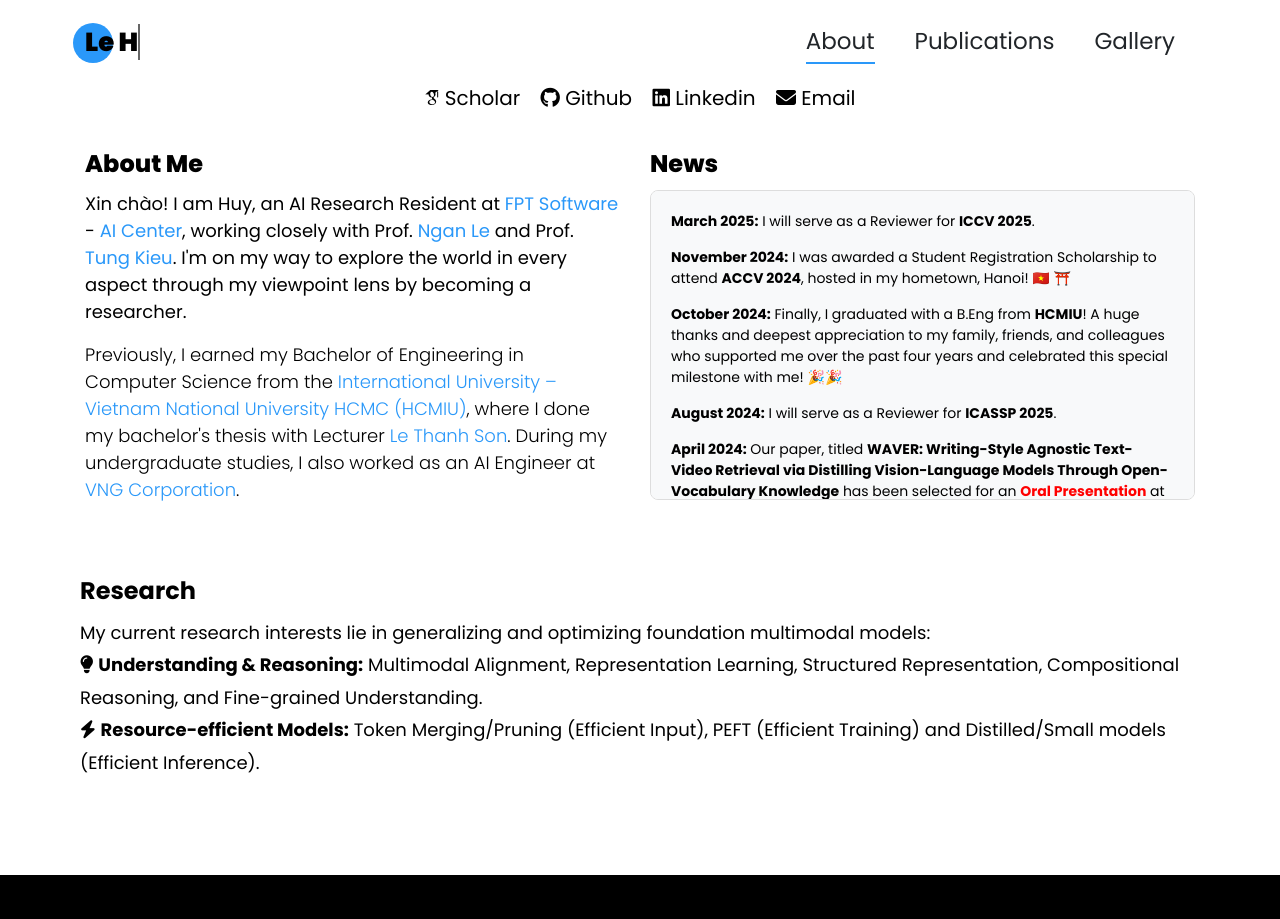
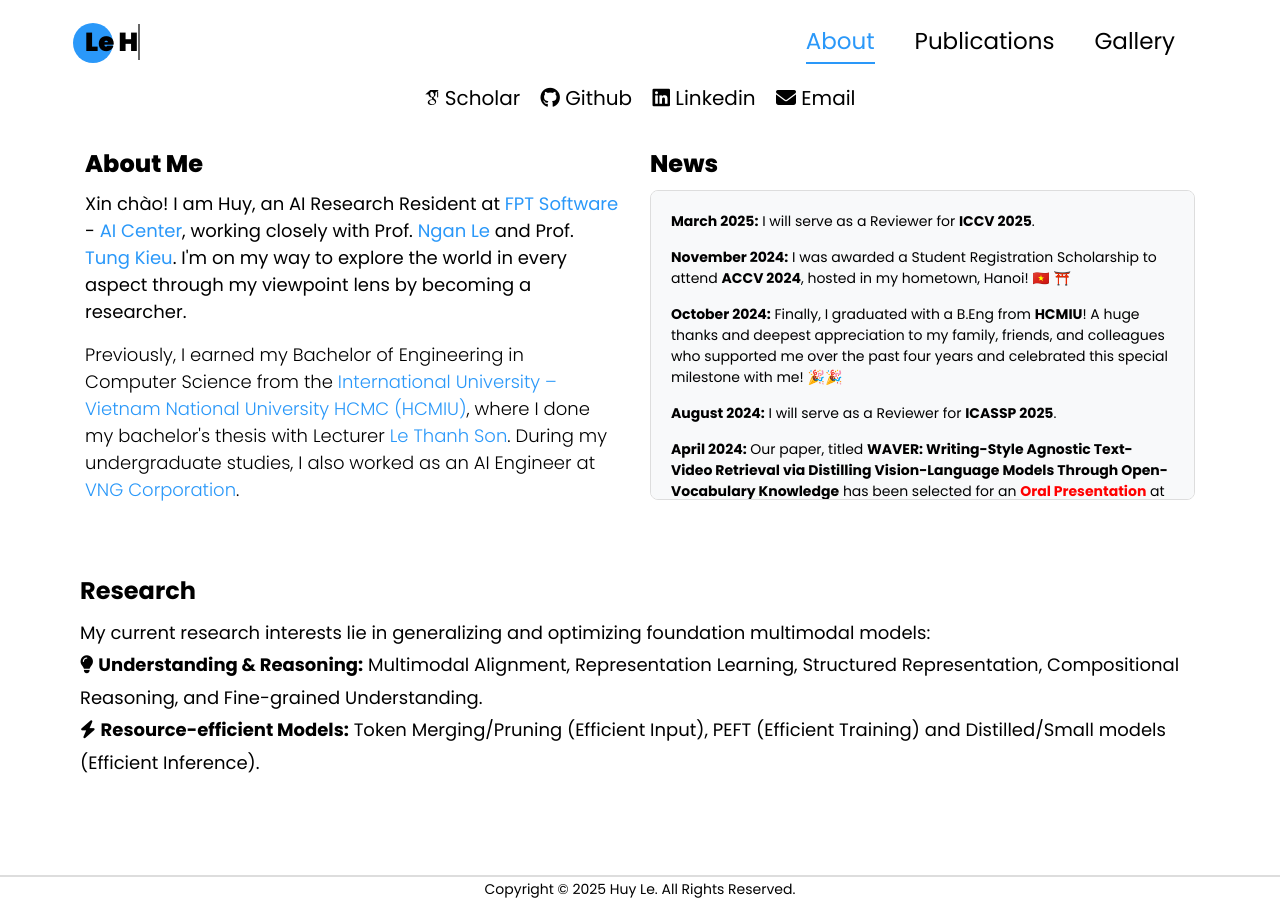
Before and after one commit to lehuy1611/lehuy1611.github.io, a Jekyll site: the page index.html, which Jekyll copies as it is, in a window 1280 px wide. Built offline with Jekyll 4.4.1, drawn with Linux system fonts in a browser that asks for light colours; some web fonts are replaced.

```diff
--- a/index.html
+++ b/index.html
@@ -41,26 +41,21 @@
         /* @media (max-width: 991.98px) {
             #ftco-navbar,
             .navbar-collapse.show {
-                background-color: #ffffff !important;
-            }
-
-            /* Force text links inside the mobile navbar to stay black/gray */
-            .navbar-nav .nav-link {
-                color: #212529 !important; /* Bootstrap's default dark */
-            }
-
-            /* Optional: ensure hamburger icon is dark too */
-            .navbar-toggler {
-                color: #212529 !important;
-                border-color: #212529 !important;
-            }
-                    /* Optional: ensure hamburger icon is dark too */
-            .navbar-toggler-icon {
-                color: #212529 !important;
-                border-color: #212529 !important;
+                background-color: #fff !important;
             }
         } */
-
+        /* Footer with gray background */
+        footer.ftco-footer {
+            background-color: #ffffff; /* Gray background */
+            position: relative; /* Ensures it is positioned relative to the page */
+            width: 100%;
+            padding: 0px 0; /* Add padding to give some space around content */
+            text-align: center;
+            color: #000;
+            bottom: 0;
+            font-size: 14px;
+            border-top: 2px solid #ddd; /* Adds a thin gray line at the top of the footer */
+        }
 
         /* Ensuring footer is at the bottom of the page */
         body, html {
```
